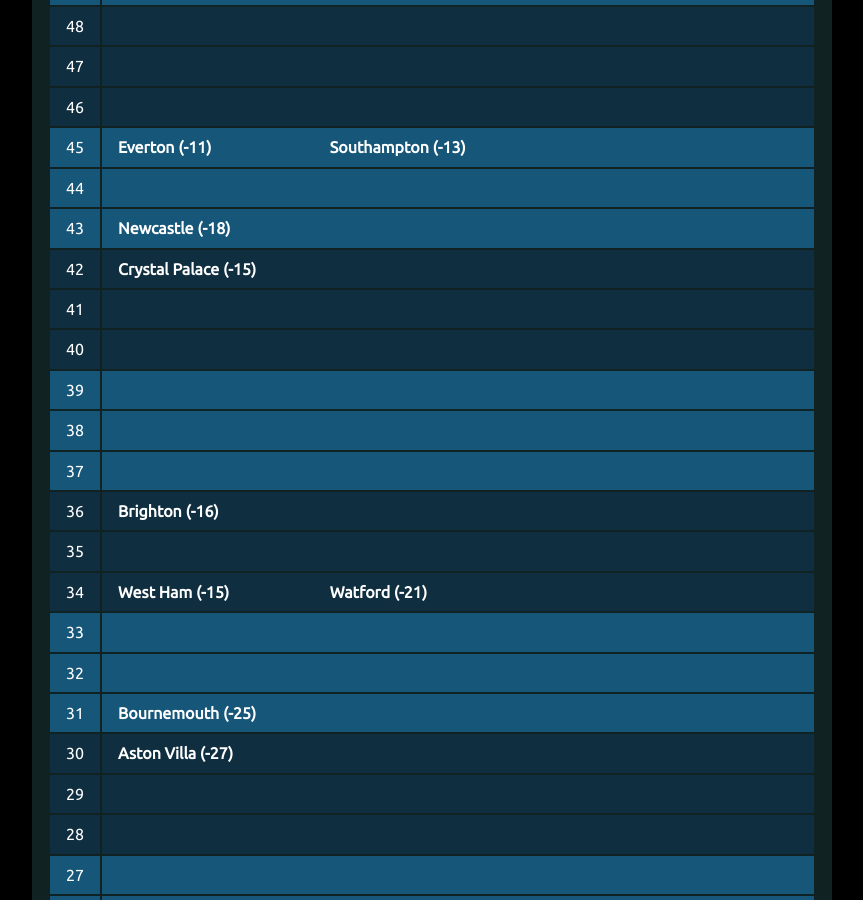
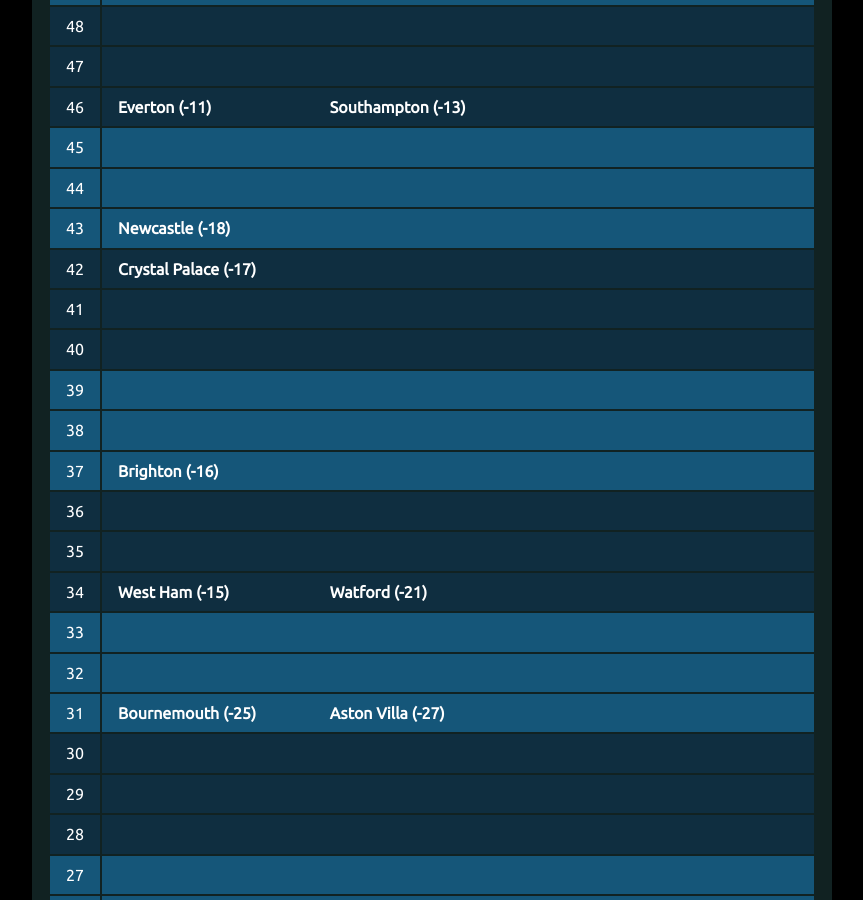
Before and after one commit to muru/muru.github.io, a Jekyll site: the page built from resources.md, in a window 1280 px wide and 900 px high, scrolled down 3654 px. Shown: the whole window, without its empty margins (208-1071 px from the left). Built offline with Jekyll 4.4.1, drawn with Linux system fonts in a browser that asks for light colours; some of the changed text lies outside the part shown.

Commit message:
updated cann-table: Sat 18 Jul 00:01:05 JST 2020

```diff
--- a/cann-table.html
+++ b/cann-table.html
@@ -161,6 +161,8 @@
 	<tr class="cann-row-1">
 		<td class="cann-point"> 62 </td>
 		<td class="cann-clubs">
+			<span class="club-name"> Leicester (31) </span>
+			<span class="club-name"> Man Utd (28) </span>
 		</td>
  	</tr>
 	<tr class="cann-row-1">
@@ -176,8 +178,6 @@
 	<tr class="cann-row-2">
 		<td class="cann-point"> 59 </td>
 		<td class="cann-clubs">
-			<span class="club-name"> Leicester (29) </span>
-			<span class="club-name"> Man Utd (26) </span>
 		</td>
  	</tr>
 	<tr class="cann-row-2">
@@ -205,7 +205,7 @@
 	<tr class="cann-row-2">
 		<td class="cann-point"> 54 </td>
 		<td class="cann-clubs">
-			<span class="club-name"> Sheff Utd (5) </span>
+			<span class="club-name"> Sheff Utd (3) </span>
 		</td>
  	</tr>
 	<tr class="cann-row-2">
@@ -248,13 +248,13 @@
 	<tr class="cann-row-2">
 		<td class="cann-point"> 46 </td>
 		<td class="cann-clubs">
+			<span class="club-name"> Everton (-11) </span>
+			<span class="club-name"> Southampton (-13) </span>
 		</td>
  	</tr>
 	<tr class="cann-row-1">
 		<td class="cann-point"> 45 </td>
 		<td class="cann-clubs">
-			<span class="club-name"> Everton (-11) </span>
-			<span class="club-name"> Southampton (-13) </span>
 		</td>
  	</tr>
 	<tr class="cann-row-1">
@@ -271,7 +271,7 @@
 	<tr class="cann-row-2">
 		<td class="cann-point"> 42 </td>
 		<td class="cann-clubs">
-			<span class="club-name"> Crystal Palace (-15) </span>
+			<span class="club-name"> Crystal Palace (-17) </span>
 		</td>
  	</tr>
 	<tr class="cann-row-2">
@@ -297,12 +297,12 @@
 	<tr class="cann-row-1">
 		<td class="cann-point"> 37 </td>
 		<td class="cann-clubs">
+			<span class="club-name"> Brighton (-16) </span>
 		</td>
  	</tr>
 	<tr class="cann-row-2">
 		<td class="cann-point"> 36 </td>
 		<td class="cann-clubs">
-			<span class="club-name"> Brighton (-16) </span>
 		</td>
  	</tr>
 	<tr class="cann-row-2">
@@ -331,12 +331,12 @@
 		<td class="cann-point"> 31 </td>
 		<td class="cann-clubs">
 			<span class="club-name"> Bournemouth (-25) </span>
+			<span class="club-name"> Aston Villa (-27) </span>
 		</td>
  	</tr>
 	<tr class="cann-row-2">
 		<td class="cann-point"> 30 </td>
 		<td class="cann-clubs">
-			<span class="club-name"> Aston Villa (-27) </span>
 		</td>
  	</tr>
 	<tr class="cann-row-2">
```
Also changed, not shown: other parts of cann-table.html (+1 -1 lines).
